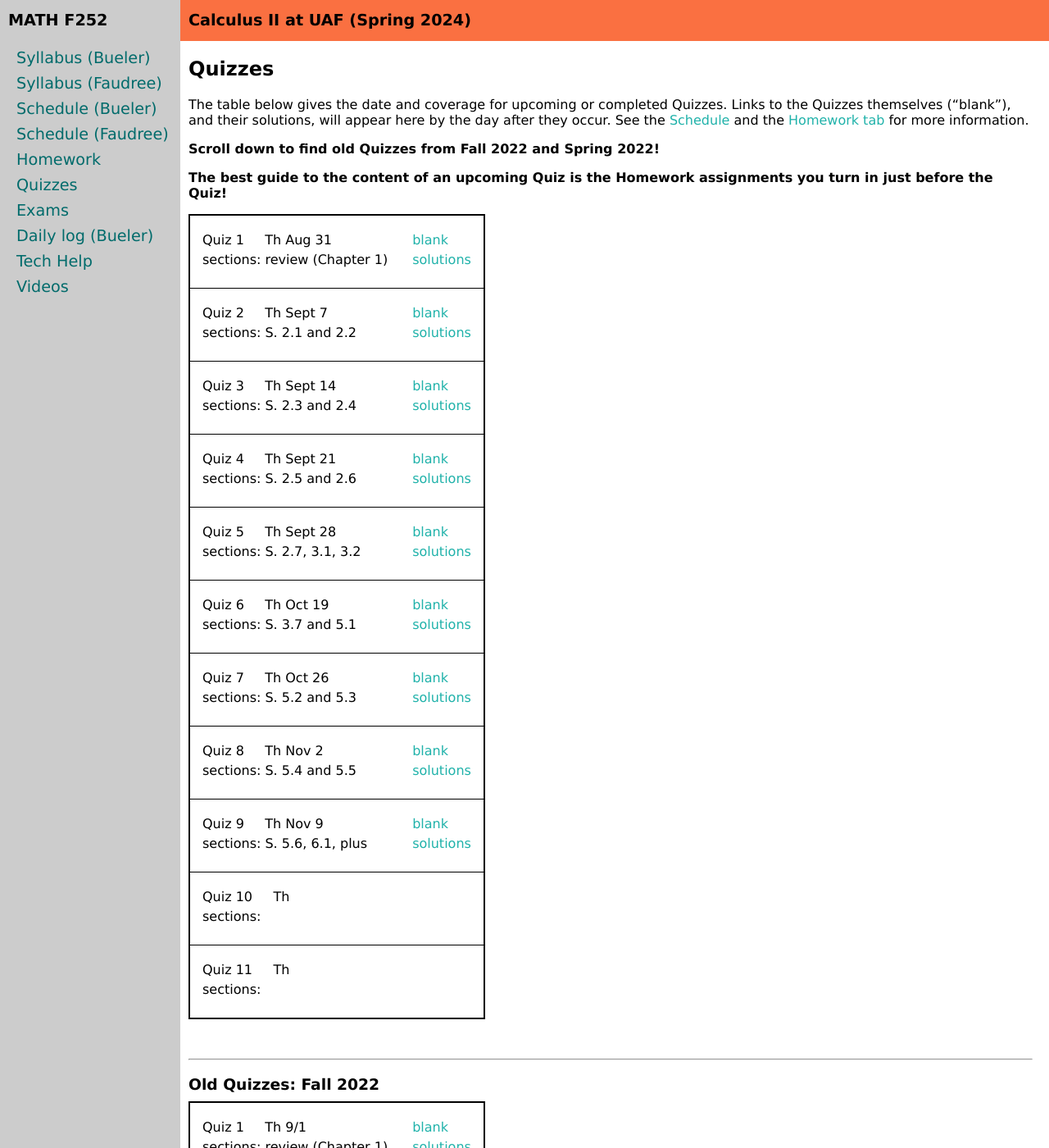
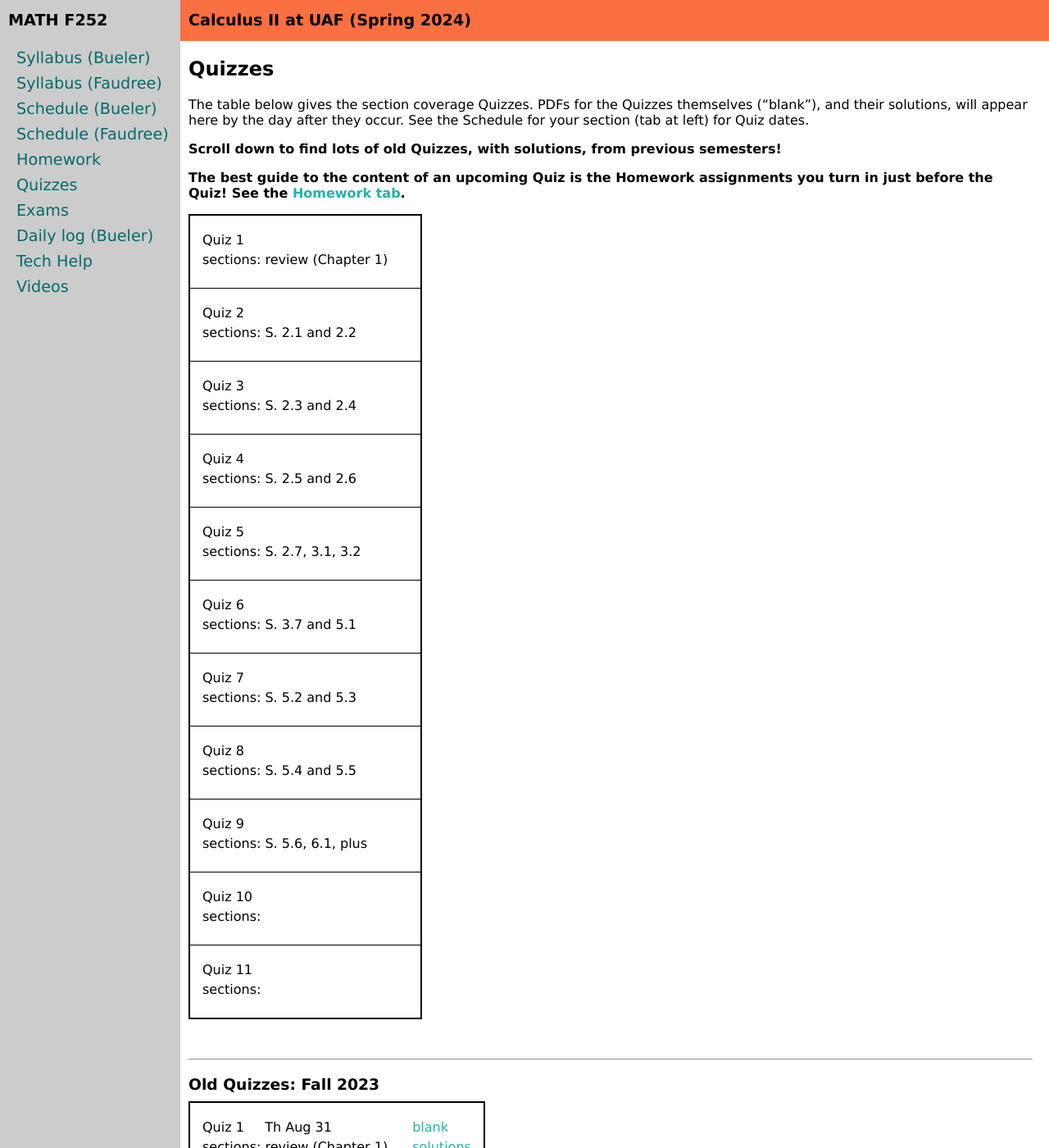
Before and after one commit to uaf-math/calc2, a Jekyll site: the page built from quizzes.md, in a window 1280 px wide and 1400 px high. Shown: the whole window at 82% size. Built offline with Jekyll 4.4.1, drawn with Linux system fonts in a browser that asks for light colours.

Commit message:
quiz tab reasonable

```diff
--- /dev/null
+++ b/_data/quizzesF23.yml
@@ -0,0 +1,58 @@
+semester: Fall 2023
+home: assets/quizzes/F23
+quizzes:
+- name: Quiz 1
+  date: Aug 31
+  sections: review (Chapter 1)
+  blank: M252-f23-q1.pdf
+  solutions: M252-f23-q1-s.pdf
+- name: Quiz 2
+  date: Sept 7
+  sections: S. 2.1 and 2.2
+  blank: M252-f23-q2.pdf
+  solutions: M252-f23-q2-s.pdf
+- name: Quiz 3
+  date: Sept 14
+  sections: S. 2.3 and 2.4
+  blank: M252-f23-q3.pdf
+  solutions: M252-f23-q3-s.pdf
+- name: Quiz 4
+  date: Sept 21
+  sections: S. 2.5 and 2.6
+  blank: M252-f23-q4.pdf
+  solutions: M252-f23-q4-ss.pdf
+- name: Quiz 5
+  date: Sept 28
+  sections: S. 2.7, 3.1, 3.2
+  blank: M252-f23-q5.pdf
+  solutions: M252-f23-q5-s.pdf
+- name: Quiz 6
+  date: Oct 19
+  sections: S. 3.7 and 5.1
+  blank: M252-f23-q6.pdf
+  solutions: M252-f23-q6-s.pdf
+- name: Quiz 7
+  date: Oct 26
+  sections: S. 5.2 and 5.3
+  blank: M252-f23-q7.pdf
+  solutions: M252-f23-q7-s.pdf
+- name: Quiz 8
+  date: Nov 2
+  sections: S. 5.4 and 5.5
+  blank: M252-f23-q8.pdf
+  solutions: M252-f23-q8-s.pdf
+- name: Quiz 9
+  date: Nov 9
+  sections: S. 5.6, 6.1, plus
+  blank: M252-f23-q9.pdf
+  solutions: M252-f23-q9-s.pdf
+- name: Quiz 10
+  date:
+  sections:
+  blank:
+  solutions:
+- name: Quiz 11
+  date:
+  sections:
+  blank:
+  solutions:
--- a/_includes/quiz_table.md
+++ b/_includes/quiz_table.md
@@ -5,7 +5,7 @@
   <td>
 		<table class="inner">
 		  <tr>
-			    <td>{{ quiz.name }} &nbsp; &nbsp; Th {{ quiz.date }}</td>
+			    <td>{{ quiz.name }} {% if quiz.date %} &nbsp; &nbsp; Th {{ quiz.date }} {% endif %}</td>
 			</tr>
 			<tr>
 			    <td>sections: {{ quiz.sections }}</td>
--- a/quizzes.md
+++ b/quizzes.md
@@ -5,15 +5,20 @@
 
 ## Quizzes
 
-The table below gives the date and coverage for upcoming or completed Quizzes.  Links to the Quizzes themselves ("blank"), and their solutions, will appear here by the day after they occur.  See the [Schedule](https://docs.google.com/spreadsheets/d/e/2PACX-1vTJV11ILVouSFriJJQo6VS7-qBGvXBt6gtQNPTmmScJuiknursixGxHQf12yrBgwkJqETFn31EgQRia/pubhtml?gid=0&single=true) and the [Homework tab](homework.html) for more information.
+The table below gives the section coverage Quizzes.  PDFs for the Quizzes themselves ("blank"), and their solutions, will appear here by the day after they occur.  See the Schedule for your section (tab at left) for Quiz dates.
 
-<b>Scroll down to find old Quizzes from Fall 2022 and Spring 2022!</b>
+<b>Scroll down to find lots of old Quizzes, with solutions, from previous semesters!</b>
 
-<b>The best guide to the content of an upcoming Quiz is the Homework assignments you turn in just before the Quiz!</b>
+<b>The best guide to the content of an upcoming Quiz is the Homework assignments you turn in just before the Quiz!  See the [Homework tab](homework.html).</b>
 
 {% include quiz_table.md  data=site.data.quizzes %}
 
 <div style="padding-bottom: 40px"></div>
+
+---
+### Old Quizzes: Fall 2023
+
+{% include quiz_table.md  data=site.data.quizzesF23 %}
 
 ---
 ### Old Quizzes: Fall 2022
```
Also changed, not shown: _data/quizzes.yml (+2 -33 lines).
